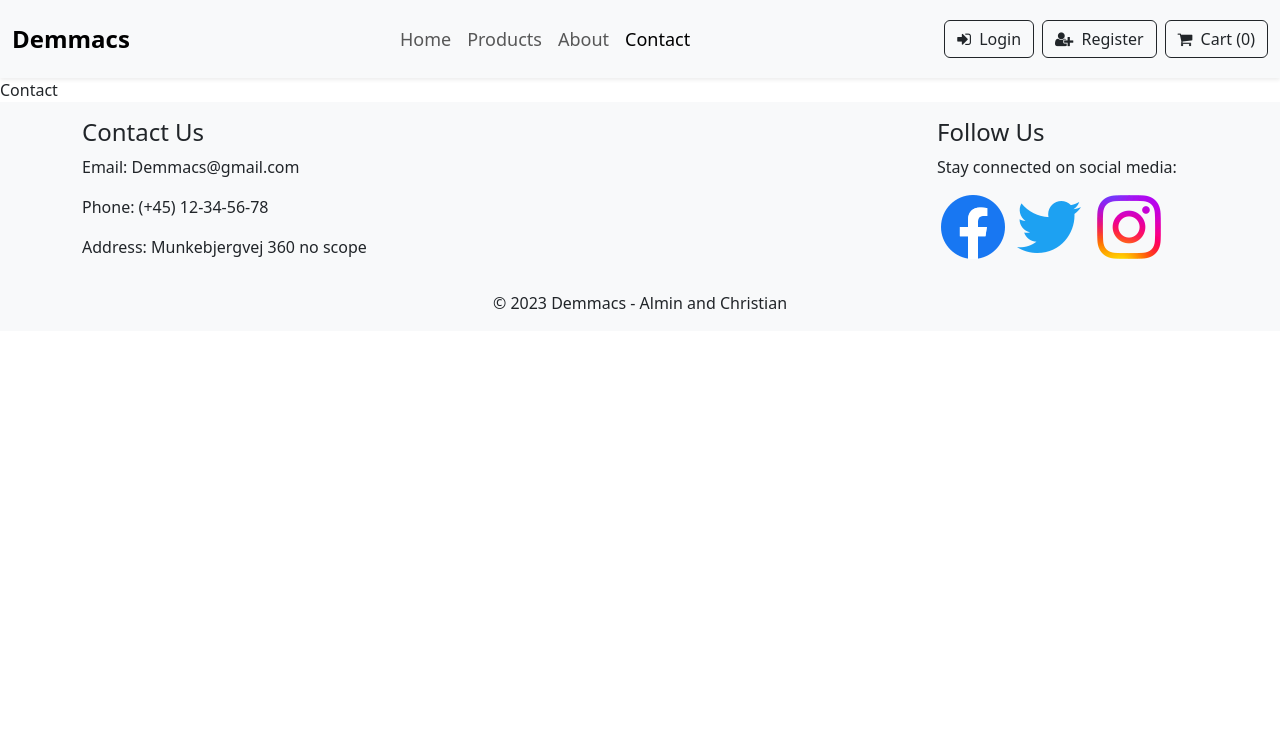
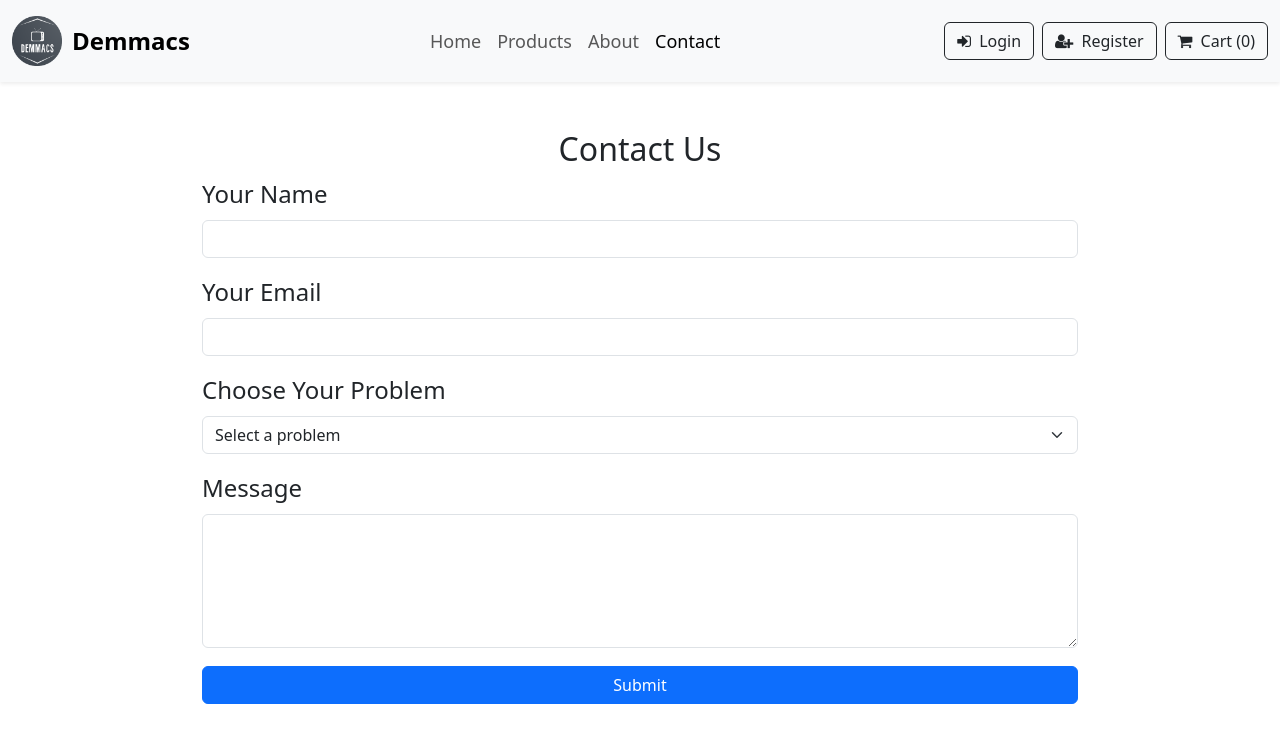
Before and after one commit to ChrSkarvil/DemmacsShop, a React (Create React App) app in the folder my-app/: page /Contact in a window 1280 px wide. Shown: the top 742 px of the page. Built offline with nearby package versions, Linux system fonts and the light colour scheme.

Commit message:
Lavet Contact, about og lidt om på home page

```diff
--- a/my-app/package.json
+++ b/my-app/package.json
@@ -7,7 +7,7 @@
     "@testing-library/jest-dom": "^5.17.0",
     "@testing-library/react": "^13.4.0",
     "@testing-library/user-event": "^13.5.0",
-    "bootstrap": "^5.3.1",
+    "bootstrap": "^5.3.2",
     "font-awesome": "^4.7.0",
     "react": "^18.2.0",
     "react-dom": "^18.2.0",
--- a/my-app/public/index.html
+++ b/my-app/public/index.html
@@ -3,7 +3,10 @@
   <head>
     <title>Demmacs</title>
     <meta charset="utf-8" />
-    <link rel="icon" href="/public/assets/logoo.png" />
+    <link rel="icon" href="/assets/logoo.png" />
+    <link rel="stylesheet" href="https://cdn.jsdelivr.net/npm/bootstrap/dist/css/bootstrap.min.css">
+    <script src="https://code.jquery.com/jquery-3.6.0.min.js"></script>
+    <script src="https://cdn.jsdelivr.net/npm/bootstrap/dist/js/bootstrap.min.js"></script>
     <meta name="viewport" content="width=device-width, initial-scale=1" />
     <meta name="theme-color" content="#000000" />
     <meta
--- a/my-app/src/App.js
+++ b/my-app/src/App.js
@@ -10,7 +10,7 @@ import Products from './component/Products';
 import Product from './component/Product';
 import About from './component/About';
 import Contact from './component/Contact';
-import Footer from './component/Footer';
+import 'bootstrap/dist/css/bootstrap.min.css';
 
 function App() {
 
@@ -27,7 +27,6 @@ function App() {
           <Route path="/About" element={<About />} />
           <Route path="/Contact" element={<Contact />} />
         </Routes>
-        <Footer />
     </Router>
   );
 }
--- a/my-app/src/component/Contact.jsx
+++ b/my-app/src/component/Contact.jsx
@@ -1,7 +1,148 @@
-import React from 'react'
+import React, { useState } from 'react';
 
-export default function Contact() {
+const Contact = () => {
+  const [name, setName] = useState('');
+  const [message, setMessage] = useState('');
+  const [email, setEmail] = useState('');
+  const [problem, setProblem] = useState(''); // State for the selected problem
+  const [errors, setErrors] = useState([]);
+
+  const handleNameChange = (e) => {
+    setName(e.target.value);
+  };
+
+  const handleMessageChange = (e) => {
+    setMessage(e.target.value);
+  };
+
+  const handleEmailChange = (e) => {
+    setEmail(e.target.value);
+  };
+
+  const handleProblemChange = (e) => {
+    setProblem(e.target.value);
+  };
+
+  const handleSubmit = (e) => {
+    e.preventDefault();
+
+    const newErrors = [];
+
+    // Validate name
+    if (!name) {
+      newErrors.push('Please enter your name.');
+    }
+
+    // Validate email
+    if (!isValidEmail(email)) {
+      newErrors.push('Please enter a valid email address.');
+    }
+
+    // Validate problem selection
+    if (!problem) {
+      newErrors.push('Please choose a problem.');
+    }
+
+    // If there are errors, set them and don't proceed
+    if (newErrors.length > 0) {
+      setErrors(newErrors);
+      return;
+    }
+
+    // Clear previous errors
+    setErrors([]);
+
+    // Continue with sending the message
+    console.log(`Name: ${name}, Email: ${email}, Problem: ${problem}, Message: ${message}`);
+    setName('');
+    setEmail('');
+    setProblem('');
+    setMessage('');
+    alert('Your message has been sent!');
+  };
+
+  const isValidEmail = (email) => {
+    // Simple email validation using a regular expression
+    const emailPattern = /^[^\s@]+@[^\s@]+\.[^\s@]+$/;
+    return emailPattern.test(email);
+  };
+
   return (
-    <div>Contact</div>
-  )
-}
+    <div className="container my-5 fs-4" style={{ maxWidth: '900px' }}>
+      <h2 className="text-center">Contact Us</h2>
+      {errors.length > 0 && (
+        <div className="alert alert-danger">
+          {errors.map((error, index) => (
+            <p key={index}>{error}</p>
+          ))}
+        </div>
+      )}
+      <form onSubmit={handleSubmit}>
+        <div className="mb-3">
+          <label htmlFor="name" className="form-label">
+            Your Name
+          </label>
+          <input
+            type="text"
+            className="form-control"
+            id="name"
+            value={name}
+            onChange={handleNameChange}
+            required
+          />
+        </div>
+        <div className="mb-3">
+          <label htmlFor="email" className="form-label">
+            Your Email
+          </label>
+          <input
+            type="email"
+            className="form-control"
+            id="email"
+            value={email}
+            onChange={handleEmailChange}
+            required
+          />
+        </div>
+        <div className="mb-3">
+          <label htmlFor="problem" className="form-label">
+            Choose Your Problem
+          </label>
+          <select
+            className="form-select"
+            id="problem"
+            value={problem}
+            onChange={handleProblemChange}
+            required // This makes the selection required
+          >
+            <option value="" disabled>
+              Select a problem
+            </option>
+            <option value="Option 1">Login issue</option>
+            <option value="Option 2">Transaction issue</option>
+            <option value="Option 3">Delivery issue</option>
+            <option value="Option 3">Other</option>
+          </select>
+        </div>
+        <div className="mb-3">
+          <label htmlFor="message" className="form-label">
+            Message
+          </label>
+          <textarea
+            className="form-control"
+            id="message"
+            rows="5"
+            value={message}
+            onChange={handleMessageChange}
+            required
+          ></textarea>
+        </div>
+        <button type="submit" className="btn btn-primary">
+          Submit
+        </button>
+      </form>
+    </div>
+  );
+};
+
+export default Contact;
--- a/my-app/src/component/Home.jsx
+++ b/my-app/src/component/Home.jsx
@@ -1,9 +1,11 @@
 import React from "react";
 import Products from "./Products";
+import Footer from "./Footer";
 
 export default function Home() {
   return (
     <div className="hero">
+      <br />
       <div className="card text-bg-dark text-black border-0 mx-auto">
         <img
           src="/assets/dede.jpg"
@@ -24,6 +26,7 @@ export default function Home() {
         </div>
       </div>
       <Products />
+      <Footer />
     </div>
   );
 }
--- a/my-app/src/component/Navbar.jsx
+++ b/my-app/src/component/Navbar.jsx
@@ -1,5 +1,5 @@
 import React from "react";
-import { useSelector } from 'react-redux';
+import { useSelector } from "react-redux";
 import { NavLink } from "react-router-dom";
 
 export default function Navbar() {
@@ -10,7 +10,10 @@ export default function Navbar() {
     <div>
       <nav className="navbar navbar-expand-lg navbar-light bg-light py-3 shadow-sm">
         <div className="container-fluid">
-                    <NavLink className="navbar-brand fw-bold fs-4" to="/">
+            <div className="pic">
+                <img src="/assets/logoo.png" alt="logo" height="50px" width="50px"/>
+            </div>
+          <NavLink className="navbar-brand fw-bold fs-4" to="/" style={{marginLeft: "10px"}}>
             Demmacs
           </NavLink>
           <button
@@ -20,45 +23,53 @@ export default function Navbar() {
             data-bs-target="#navbarSupportedContent"
             aria-controls="navbarSupportedContent"
             aria-expanded="false"
-                        aria-label="Toggle navigation"
           >
             <span className="navbar-toggler-icon"></span>
           </button>
           <div className="collapse navbar-collapse" id="navbarSupportedContent">
             <ul className="navbar-nav mx-auto mb-2 mb-lg-0">
               <li className="nav-item">
-                                <NavLink className="nav-link" aria-current="page" to="/">
+                <NavLink
+                  className="nav-link"
+                  aria-current="page"
+                  to="/"
+                >
                   Home
                 </NavLink>
               </li>
               <li className="nav-item">
-                                <NavLink className="nav-link" to="/Products">
+                <NavLink
+                  className="nav-link"
+                  to="/Products"
+                >
                   Products
                 </NavLink>
               </li>
               <li className="nav-item">
-                                <NavLink className="nav-link" to="/About">
+                <NavLink
+                  className="nav-link"
+                  to="/About"
+                >
                   About
                 </NavLink>
               </li>
               <li className="nav-item">
-                                <NavLink className="nav-link" to="/Contact">
+                <NavLink
+                  className="nav-link"
+                  to="/Contact"
+                >
                   Contact
                 </NavLink>
               </li>
             </ul>
-                        <div className="buttons">
-                            <NavLink to="/Login" className="btn btn-outline-dark">
+            <div className="d-flex align-items-center">
+              <NavLink to="/Login" className="btn btn-outline-dark me-2">
                 <i className="fa fa-sign-in me-1"></i> Login
               </NavLink>
-                        </div>
-                        <div className="buttons">
-                            <NavLink to="/Register" className="btn btn-outline-dark ms-2">
+              <NavLink to="/Register" className="btn btn-outline-dark me-2">
                 <i className="fa fa-user-plus me-1"></i> Register
               </NavLink>
-                        </div>
-                        <div className="buttons">
-                            <NavLink to="/Cart" className="btn btn-outline-dark ms-2">
+              <NavLink to="/Cart" className="btn btn-outline-dark">
                 <i className="fa fa-shopping-cart me-1"></i> Cart ({totalQuantity})
               </NavLink>
             </div>
```
Also changed, not shown: my-app/src/component/About.jsx (+59 -5 lines), my-app/src/component/buttons/Cart.jsx (+15 -19 lines), my-app/src/App.css (line endings or trailing spaces), 1 other file (tests, documents, lock files or other folders). Lines whose indentation alone changed are shown as unchanged.
